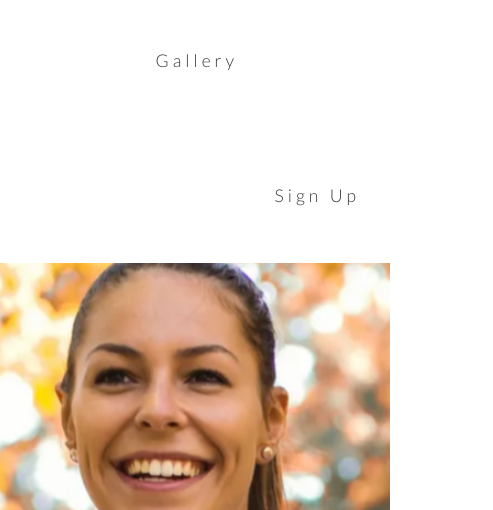
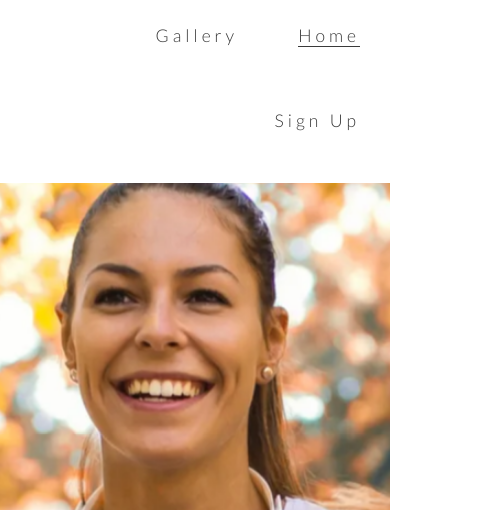
Before and after one commit to ajmccredie/love-runnning, a plain HTML site: page index.html in a window 390 px wide. Shown: the part 82-592 px from the top of the page, 493 px wide, since content can reach past the window. Drawn offline with nearby package versions, Linux system fonts and the light colour scheme.

Commit message:
Style menu area for screens 950px wide and down

```diff
--- a/assets/css/style.css
+++ b/assets/css/style.css
@@ -255,7 +255,7 @@ footer {
 /* media queries */
 
 /* For larger to medium screens size from 1200px wide and down */
-@media screen and (max:width: 1200px) {
+@media screen and (max-width: 1200px) {
    #club-ethos {
       width: 65%;
       height: 1200px;
@@ -284,3 +284,15 @@ footer {
       display: none;
    }
 }
+
+/* for medium screen sizes from 950px wide and down */
+@media screen and (max-width: 950px) {
+
+   #menu {
+      clear: left;
+      float: left;
+      margin-left: 30px;
+      margin-bottom: 20px;
+      line-height: 25px;
+   }
+}
```
